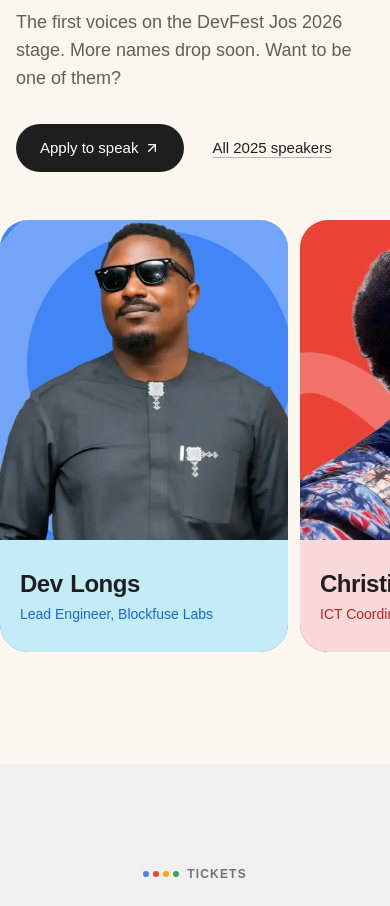
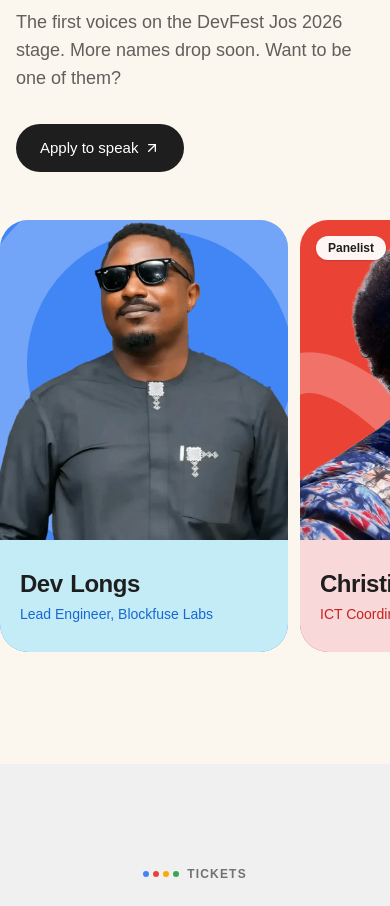
Before and after one commit to olathedev/gdg-jos-website-v1, a Next.js app: page / in a window 390 px wide. Shown: the part 4200-5106 px from the top of the page. Built offline with nearby package versions, Linux system fonts and the light colour scheme; no server answers; a web font is replaced by a local one.

Commit message:
content: panelist/moderator badges on speakers; remove 2025 speakers link

```diff
--- a/components/df26/Speakers.tsx
+++ b/components/df26/Speakers.tsx
@@ -43,12 +43,6 @@ export default function Speakers() {
             <PillLink href={event.speakerUrl ?? COMMUNITY_URL} variant="dark" size="lg">
               Apply to speak
             </PillLink>
-            <Link
-              href="/devfest/speakers"
-              className="inline-flex h-12 items-center rounded-full px-4 text-[15px] font-medium text-ink underline decoration-ink/30 underline-offset-4 hover:decoration-ink focus-visible:outline-2 focus-visible:outline-g-blue"
-            >
-              All 2025 speakers
-            </Link>
           </Reveal>
         </div>
       </div>
@@ -100,6 +94,15 @@ export default function Speakers() {
                   {s.name.split(" ")[0]}
                 </p>
 
+                {/* Panel badge (e.g. Panelist / Moderator) */}
+                {s.badge && (
+                  <span
+                    className={`absolute top-4 left-4 z-20 rounded-full bg-white/95 px-3 py-1 text-xs font-semibold text-ink shadow-sm transition-opacity duration-300 ${collapsed("lg:opacity-0")}`}
+                  >
+                    {s.badge}
+                  </span>
+                )}
+
                 {/* Name panel */}
                 <div
                   className={`absolute inset-x-0 bottom-0 flex h-28 flex-col justify-center px-5 transition-transform duration-500 ease-[cubic-bezier(.22,1,.36,1)] lg:px-7 ${t.panel} ${collapsed("lg:translate-y-full")}`}
--- a/data/devfest26.ts
+++ b/data/devfest26.ts
@@ -81,13 +81,13 @@ export const heroPills: { label: string; tone: PillTone }[] = [
 ];
 
 /** DevFest Jos 2026 speakers. Photos are background-removed cut-outs in public/speakers. */
-export const speakers2026: { name: string; role: string; image: string }[] = [
+export const speakers2026: { name: string; role: string; image: string; badge?: string }[] = [
   // Order also sets each card's colour (blue, red, yellow, green, …), chosen to contrast with outfits.
   { name: "Dev Longs", role: "Lead Engineer, Blockfuse Labs", image: "/speakers/dev-longs.webp" },
-  { name: "Christie Dasaro", role: "ICT Coordinator, ECWA", image: "/speakers/christie-dasaro.webp" },
-  { name: "Manji Wilson", role: "Chief Technical Adviser to the Governor of Plateau State", image: "/speakers/manji-wilson.webp" },
-  { name: "Nnamdi Ibe", role: "CEO, Axia Hub", image: "/speakers/nnamdi-ibe.webp" },
-  { name: "Kyendi Hope Fwangter", role: "Panel Moderator", image: "/speakers/kyendi-hope-fwangter.webp" },
+  { name: "Christie Dasaro", role: "ICT Coordinator, ECWA", image: "/speakers/christie-dasaro.webp", badge: "Panelist" },
+  { name: "Manji Wilson", role: "Chief Technical Adviser to the Governor of Plateau State", image: "/speakers/manji-wilson.webp", badge: "Panelist" },
+  { name: "Nnamdi Ibe", role: "CEO, Axia Hub", image: "/speakers/nnamdi-ibe.webp", badge: "Panelist" },
+  { name: "Kyendi Hope Fwangter", role: "Panel Moderator", image: "/speakers/kyendi-hope-fwangter.webp", badge: "Moderator" },
 ];
 
 /** DevFest Jos 2026 volunteer crew. Local photos live in public/volunteers. */
```
